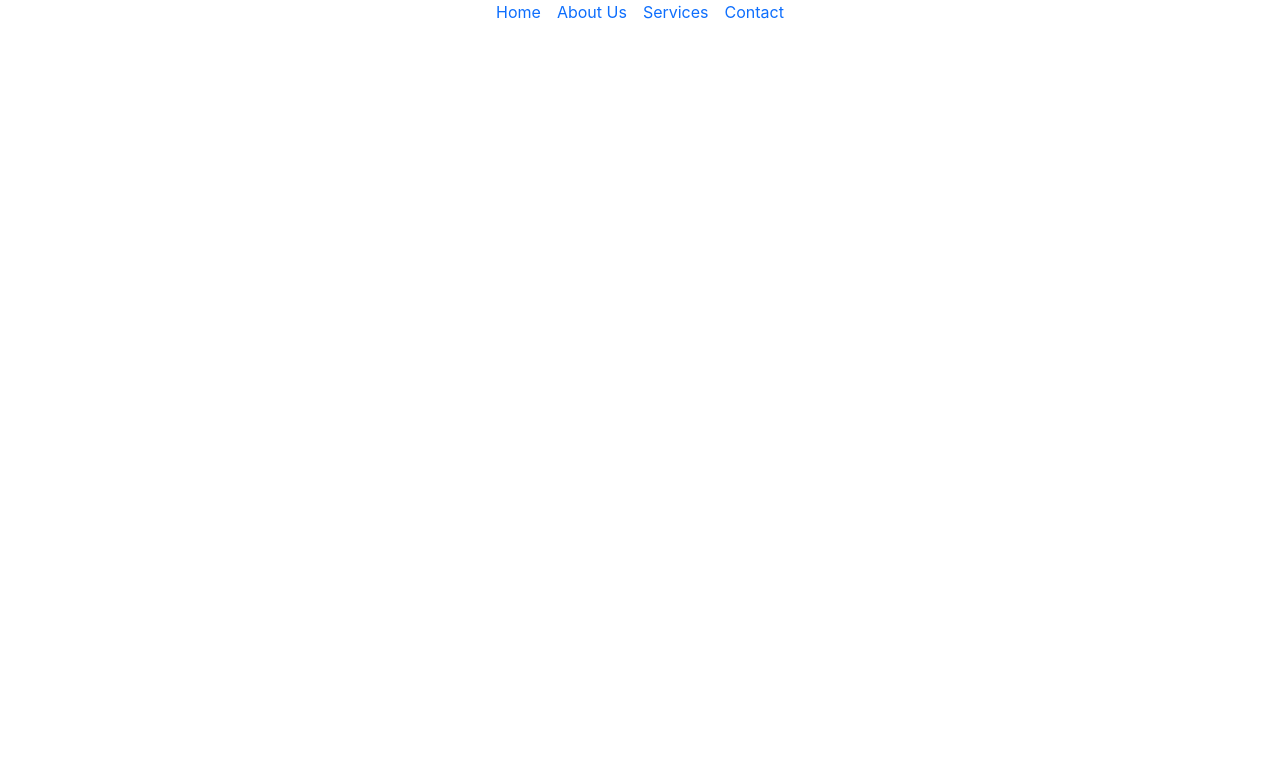
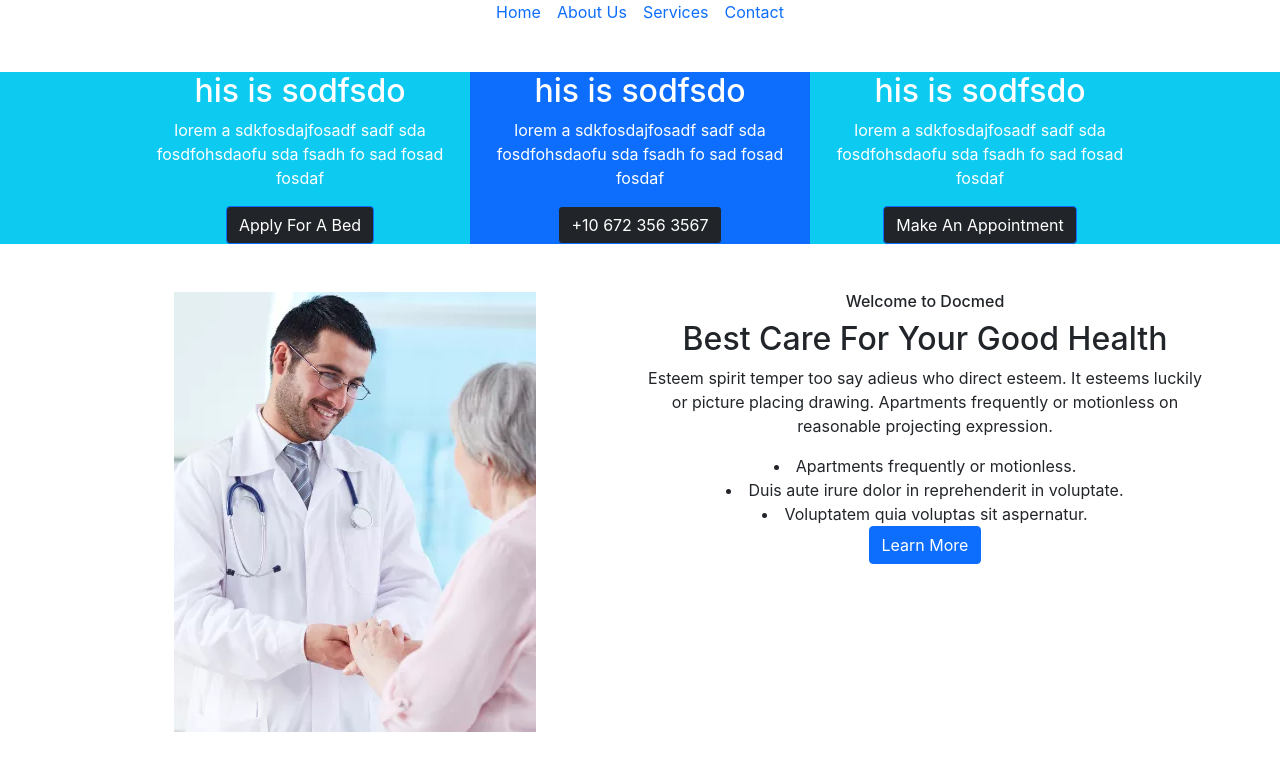
Before and after one commit to smahkafi/docmed, a React (Create React App) app: page / in a window 1280 px wide. Shown: the top 770 px of the page. Built offline with nearby package versions, Linux system fonts and the light colour scheme.

Commit message:
ServiceHome add

```diff
--- a/src/Pages/Home/Emergency/Emergency.js
+++ b/src/Pages/Home/Emergency/Emergency.js
@@ -1,12 +1,26 @@
 import React from 'react';
-import { Container } from 'react-bootstrap';
+import {Button, Container} from 'react-bootstrap';
 
 const Emergency = () => {
     return (
         <div className="bg-info">
             <Container>
-                <div>
-
+                <div className="row m-5">
+                    <div className="col-sm-12 col-md-6 col-lg-4 px-3">
+                            <h2 className="text-white">his is sodfsdo</h2>
+                            <p className="text-white">lorem a sdkfosdajfosadf sadf sda fosdfohsdaofu sda fsadh fo sad fosad fosdaf </p>
+                            <Button className="rounded-2 bg-dark">Apply For A Bed</Button>
+                    </div>
+                    <div className="col-sm-12 col-md-6 col-lg-4 bg-primary px-3">
+                            <h2 className="text-white">his is sodfsdo</h2>
+                            <p className="text-white">lorem a sdkfosdajfosadf sadf sda fosdfohsdaofu sda fsadh fo sad fosad fosdaf </p>
+                            <Button className="rounded-2 bg-dark">+10 672 356 3567</Button>
+                    </div>
+                    <div className="col-sm-12 col-md-6 col-lg-4 px-3">
+                            <h2 className="text-white">his is sodfsdo</h2>
+                            <p className="text-white">lorem a sdkfosdajfosadf sadf sda fosdfohsdaofu sda fsadh fo sad fosad fosdaf </p>
+                            <Button className="rounded-2 bg-dark">Make An Appointment</Button>
+                    </div>
                 </div>
             </Container>
         </div>
--- a/src/Pages/Home/Home.js
+++ b/src/Pages/Home/Home.js
@@ -1,10 +1,15 @@
 import React from 'react';
+import Emergency from './Emergency/Emergency';
+import Welcome from './Welcome/Welcome';
 // import Carousel from './Carousel/Carousel'
 
 const Home = () => {
     return (
         <div>
             {/* <Carousel></Carousel> */}
+            {/* <Carousel></Carousel> */}
+            <Emergency></Emergency>
+            <Welcome></Welcome>
         </div>
     );
 };
--- /dev/null
+++ b/src/Pages/Home/Welcome/Welcome.js
@@ -0,0 +1,29 @@
+import React from 'react';
+import { Button, Container } from 'react-bootstrap';
+import AboutImg from '../../../imges/About/about.webp'
+
+const Welcome = () => {
+    return (
+        <div>
+            <Container>
+                <div className="row">
+                    <div className="col-sm-12 col-md-12 col-lg-6 px-1">
+                        <img className="img-fluid" src={AboutImg} alt=""/>
+                    </div>
+                    <div className="col-sm-12 col-md-12 col-lg-6 px-1">
+                        <h6>Welcome to Docmed</h6>
+                        <h2>Best Care For Your Good Health</h2>
+                        <p>Esteem spirit temper too say adieus who direct esteem. It esteems luckily or picture placing drawing. Apartments frequently or motionless on reasonable projecting expression.</p>
+                        <li> Apartments frequently or motionless.</li>
+                        <li>Duis aute irure dolor in reprehenderit in voluptate.</li>
+                        <li> Voluptatem quia voluptas sit aspernatur.</li>
+
+                        <Button>Learn More</Button>
+                    </div>
+                </div>
+            </Container>
+        </div>
+    );
+};
+
+export default Welcome;
```
Also changed, not shown: src/Pages/Home/ServicesHome/ServicesHome.js (added, +14 -0 lines), src/imges/About/about.webp (added).
